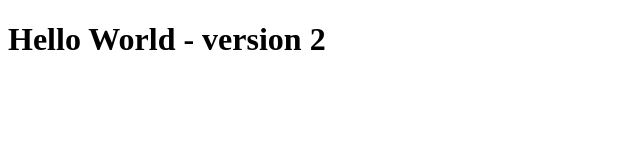
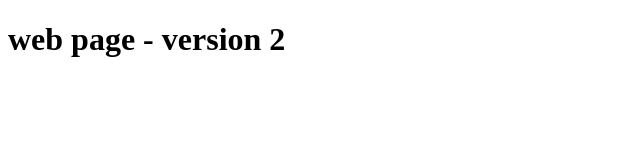
Before and after one commit to Farrukhkhalid/Devops_Promote-to-Production_ex, a plain HTML site: page index.html in a window 1280 px wide. Shown: the whole page, without its empty margins (0-640 px from the left). Drawn offline with Linux system fonts and the light colour scheme.

Commit message:
Update index.html

```diff
--- a/index.html
+++ b/index.html
@@ -5,6 +5,6 @@
   </head>
 
   <body>
-      <h1>Hello World - version 2</h1>
+      <h1>web page - version 2</h1>
   </body>
 </html>
```
